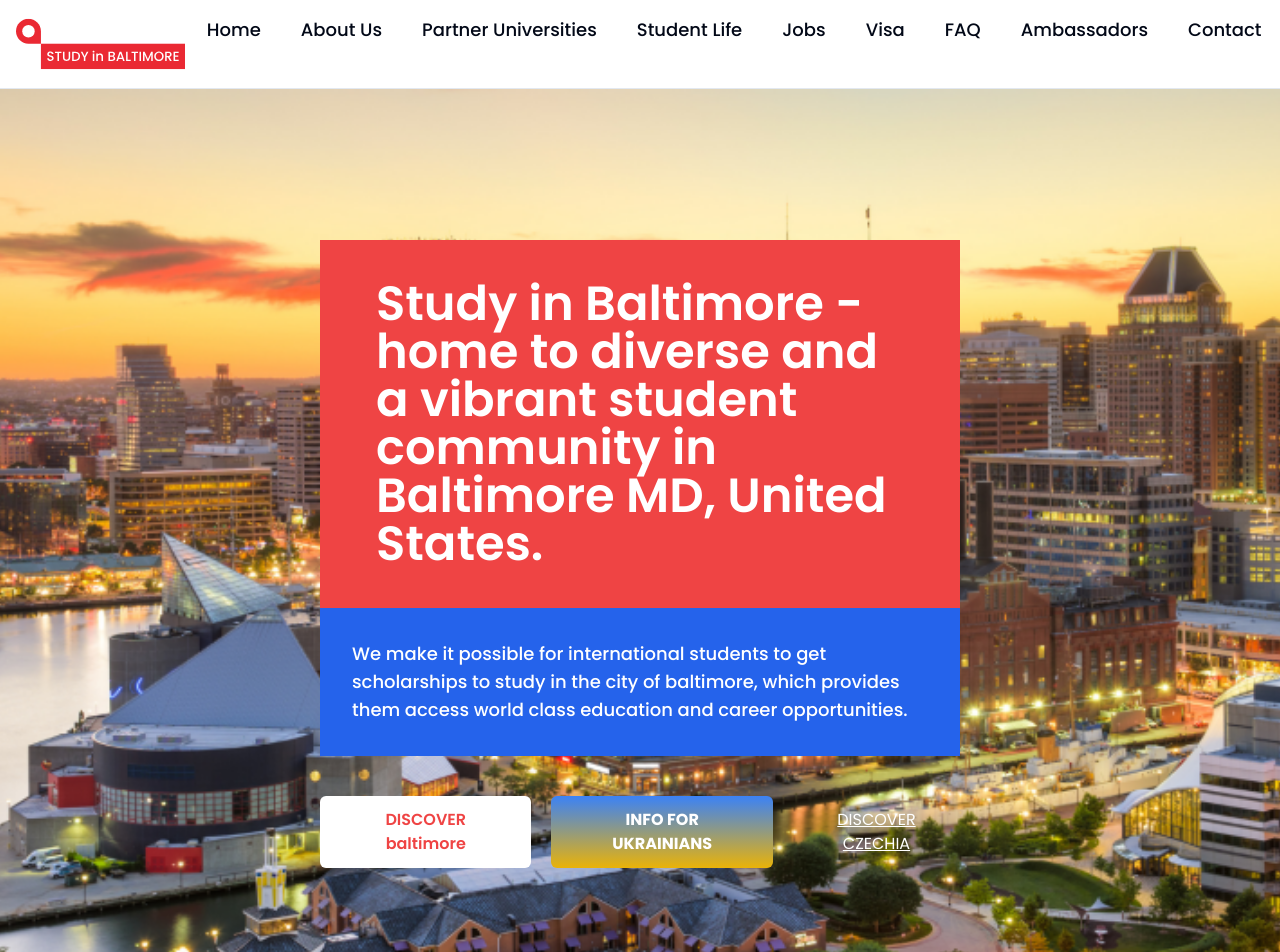
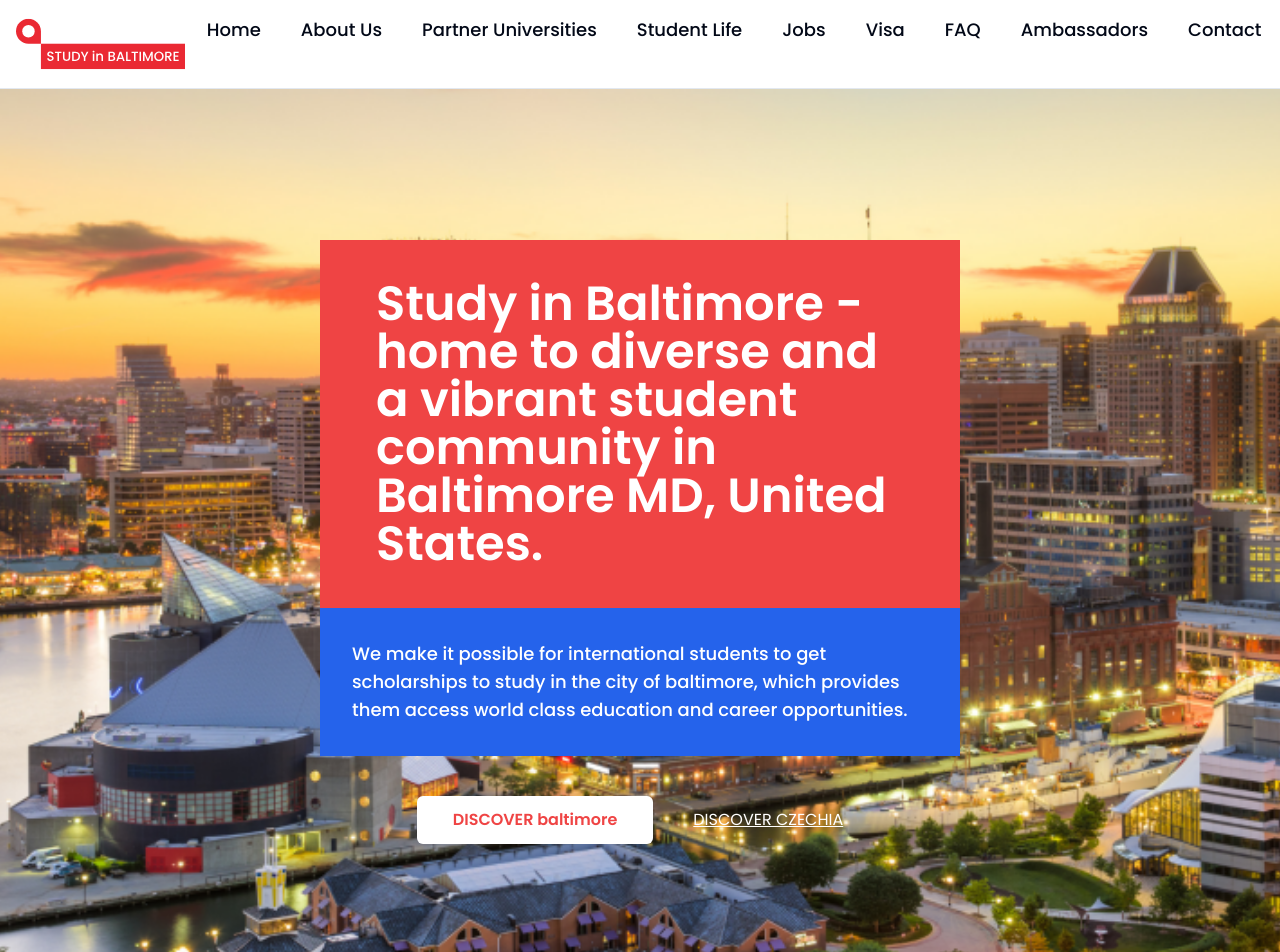
Before and after one commit to Babithkp/studyinbaltimore, a Next.js app: page / in a window 1280 px wide. Shown: the top 952 px of the page. Built offline with nearby package versions, Linux system fonts and the light colour scheme.

Commit message:
some buttons are removed

```diff
--- a/src/app/page.tsx
+++ b/src/app/page.tsx
@@ -35,7 +35,7 @@ export default function Home() {
             Study in Baltimore - home to diverse and a vibrant student community
             in Baltimore MD, United States.
           </h1>
-          <p className="bg-blue-600 p-8 text-lg font-medium max-md:p-4">
+          <p className="bg-blue-600 p-8 text-lg font-medium max-md:p-4 max-sm:text-base">
             We make it possible for international students to get scholarships
             to study in the city of baltimore, which provides them access world
             class education and career opportunities.
@@ -44,9 +44,6 @@ export default function Home() {
         <div className="flex gap-5 max-sm:flex-col">
           <button className="rounded-md bg-white px-9 py-3 font-semibold text-red-500">
             DISCOVER baltimore
-          </button>
-          <button className="rounded-md bg-gradient-to-b from-blue-500 to-yellow-500 px-9 py-3 font-bold text-white">
-            INFO FOR UKRAINIANS
           </button>
           <button className="px-5 py-3 text-white underline">
             DISCOVER CZECHIA
--- a/src/components/nav-foot/Footer.tsx
+++ b/src/components/nav-foot/Footer.tsx
@@ -10,7 +10,7 @@ import { FaInstagram } from "react-icons/fa";
 
 export default function Footer() {
   return (
-    <footer className="flex justify-around bg-red-600 py-10 text-white max-lg:gap-5 max-lg:p-10 max-lg:text-xs  max-md:flex-col">
+    <footer className="flex justify-around bg-blue-600 py-10 text-white max-lg:gap-5 max-lg:p-10 max-lg:text-xs  max-md:flex-col">
       <div className="flex flex-col gap-10 max-lg:gap-5">
         <span className="text-3xl font-semibold max-lg:text-2xl">
           Partner universities:
```
